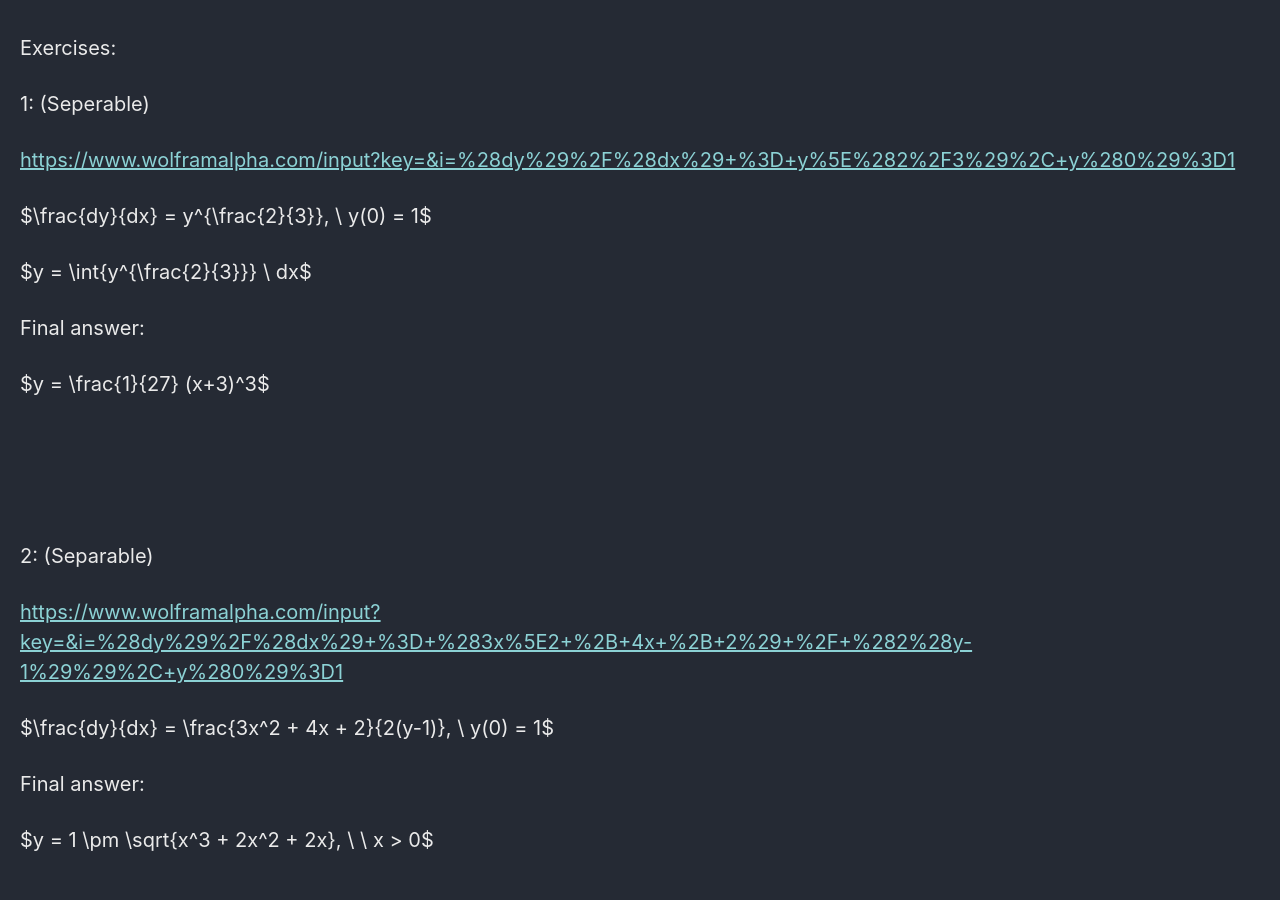
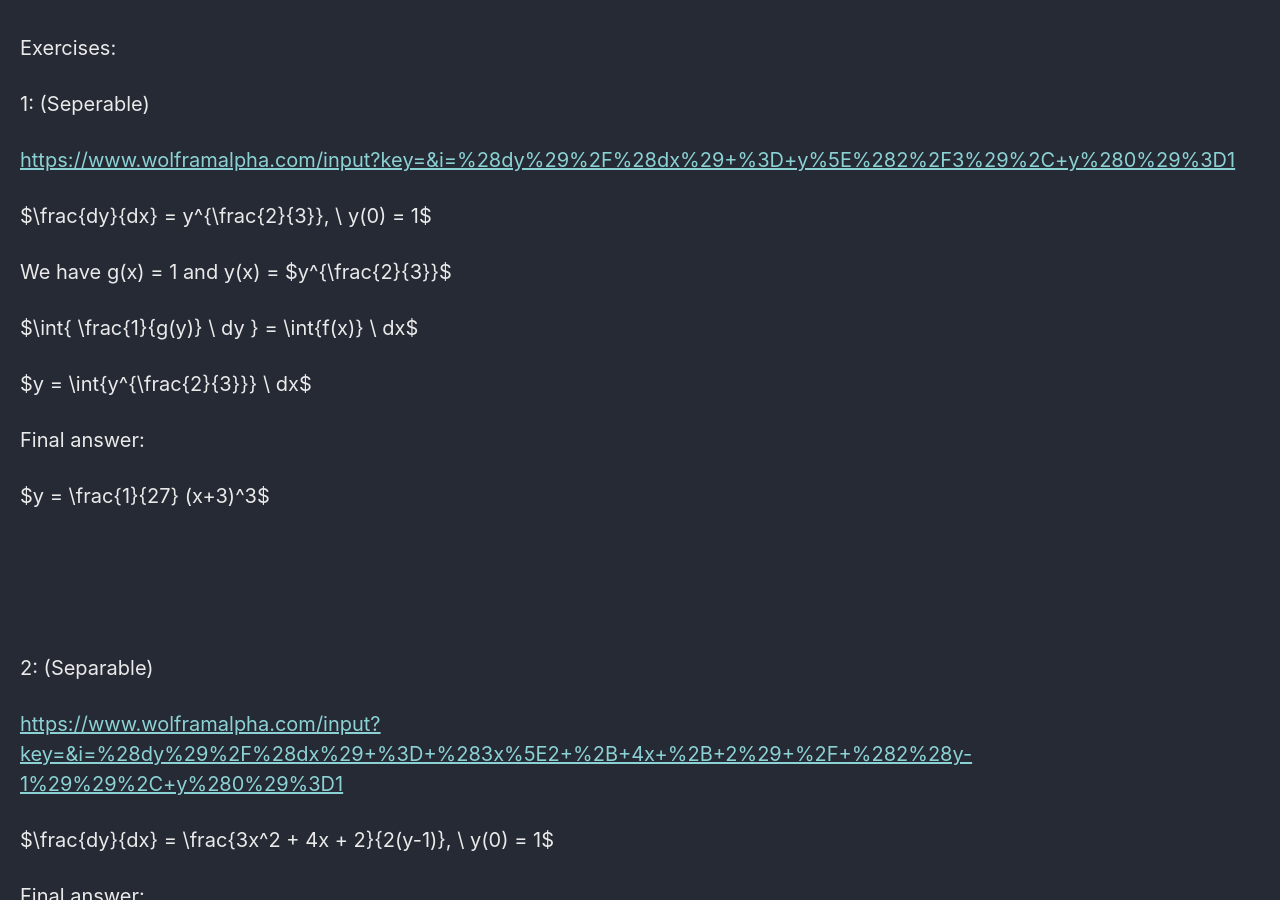
Before and after one commit to Connor-McCartney/Connor-McCartney.github.io, a Jekyll site: the page built from _pages/misc/linear-algebra.md, in a window 1280 px wide and 900 px high, scrolled down 1236 px. Built offline with Jekyll 4.4.1, drawn with Linux system fonts in a browser that asks for light colours; cached includes are drawn as plain includes.

Commit message:
Update linear-algebra.md

```diff
--- a/_pages/misc/linear-algebra.md
+++ b/_pages/misc/linear-algebra.md
@@ -56,6 +56,10 @@ Exercises:
 
 $\frac{dy}{dx} = y^{\frac{2}{3}}, \ y(0) = 1$
 
+We have g(x) = 1 and y(x) = $y^{\frac{2}{3}}$
+
+$\int{ \frac{1}{g(y)} \ dy } = \int{f(x)} \ dx$
+
 $y = \int{y^{\frac{2}{3}}} \ dx$
 
 
```
